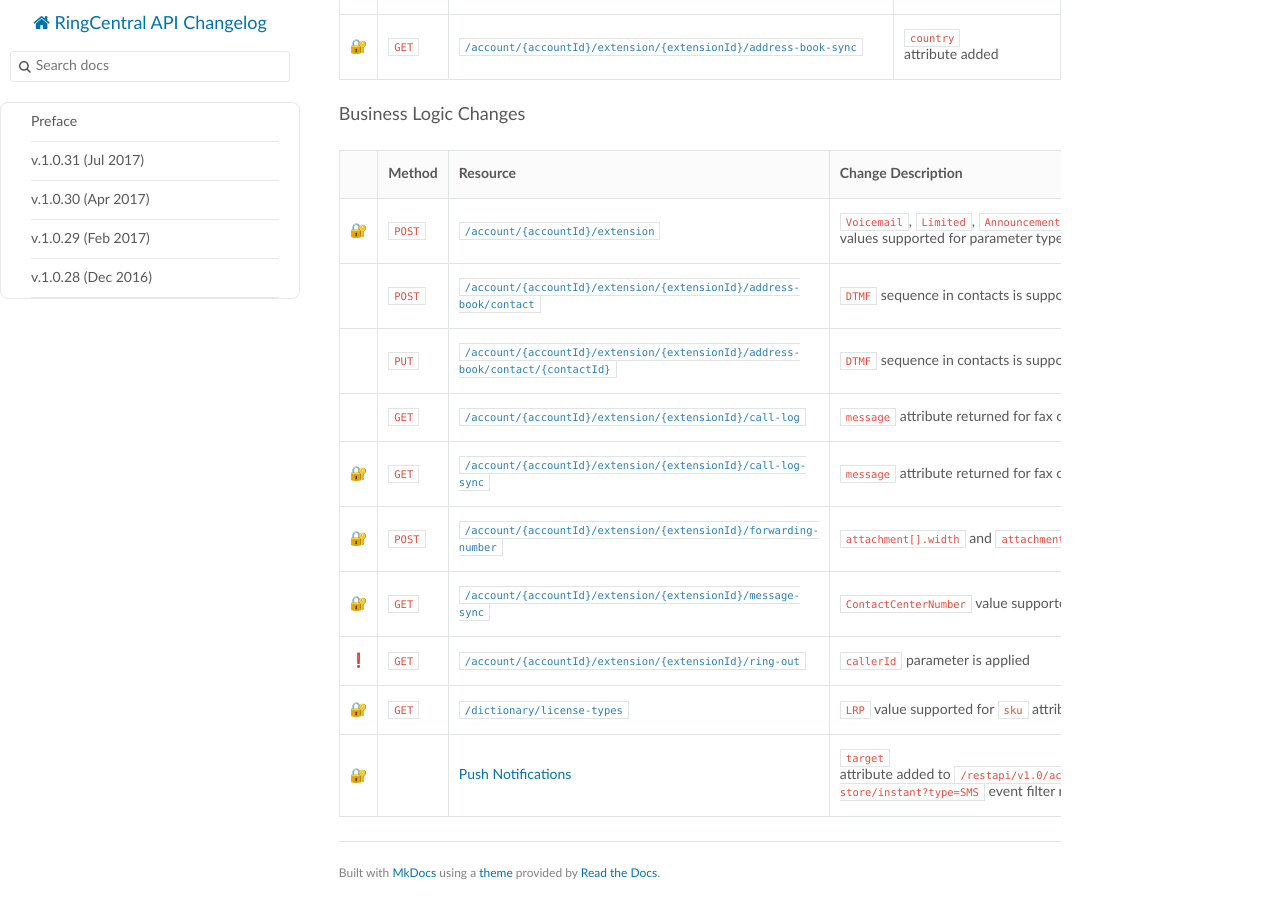
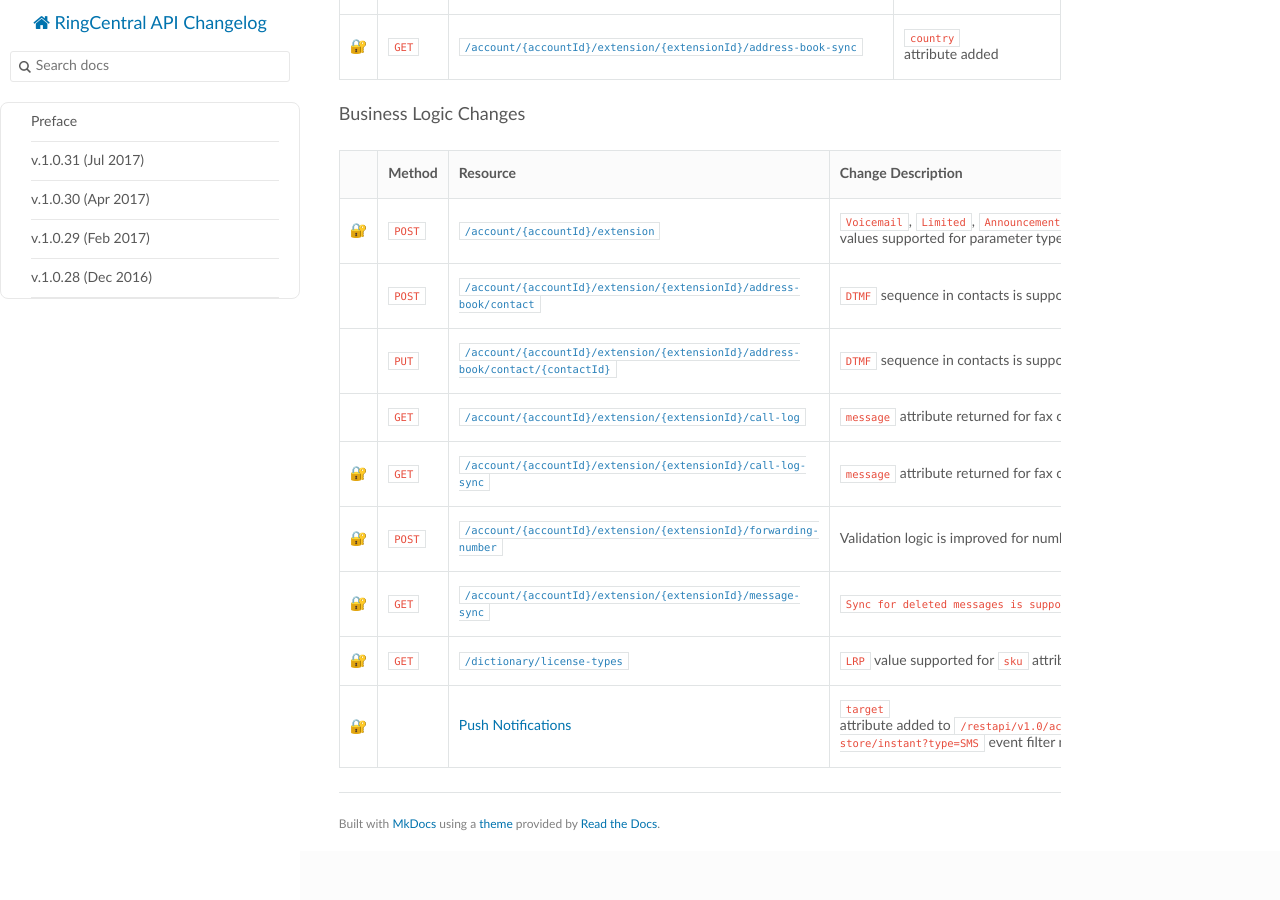
Before and after one commit to ringcentral/ringcentral-api-changelog, an MkDocs documentation site: the page built from docs/1_0_32.md, in a window 1280 px wide and 900 px high, scrolled down 2631 px. Built offline with MkDocs 1.6.1, drawn with Linux system fonts in a browser that asks for light colours; nearby versions of some CDN libraries; old or Windows-style settings are respelled for this version of MkDocs; after the commit the page ends 3482 px from its top, so only the background shows below that.

Commit message:
Update 1_0_32.md

```diff
--- a/docs/1_0_32.md
+++ b/docs/1_0_32.md
@@ -64,8 +64,7 @@ Basepath for all URLs: `https://platform.ringcentral.com/restapi/v1.0`.
 |         |`PUT` |[`/account/{accountId}/extension/{extensionId}/address-book/contact/{contactId}`](https://developers.ringcentral.com/api-docs/latest/index.html#!#RefModifyContact)|`DTMF` sequence in contacts is supported|
 |         |`GET` |[`/account/{accountId}/extension/{extensionId}/call-log`](https://developers.ringcentral.com/api-docs/latest/index.html#!#RefGetUserCallLog)|`message` attribute returned for fax calls|
 |&#x1F510; |`GET`|[`/account/{accountId}/extension/{extensionId}/call-log-sync`](https://developers.ringcentral.com/api-docs/latest/index.html#!#RefMakeUserCallLogSync)|`message` attribute returned for fax calls|
-|&#x1F510; |`POST` |[`/account/{accountId}/extension/{extensionId}/forwarding-number`](https://developers.ringcentral.com/api-docs/latest/index.html#!#RefGetExtensionForwardingNumberList)|`attachment[].width` and `attachment[].height` attributes added for MMS|
-|&#x1F510; |`GET` |[`/account/{accountId}/extension/{extensionId}/message-sync`](https://developers.ringcentral.com/api-docs/latest/index.html#!#RefGetAccountPhoneNumbers)|`ContactCenterNumber` value supported for attribute `usageType`|
-|&#x2757; |`GET` |[`/account/{accountId}/extension/{extensionId}/ring-out`](https://developers.ringcentral.com/api-docs/latest/index.html#!#RefGetExtensionPhoneNumbers)|`callerId` parameter is applied|
+|&#x1F510; |`POST` |[`/account/{accountId}/extension/{extensionId}/forwarding-number`](https://developers.ringcentral.com/api-docs/latest/index.html#!#RefGetExtensionForwardingNumberList)|Validation logic is improved for numbers set as forwarding|
+|&#x1F510; |`GET` |[`/account/{accountId}/extension/{extensionId}/message-sync`](https://developers.ringcentral.com/api-docs/latest/index.html#!#RefGetMessageSync)|`Sync for deleted messages is supported even if client was 5+ days offline`|
 |&#x1F510;|`GET` |[`/dictionary/license-types`](https://developers.ringcentral.com/api-docs/latest/index.html#!#RefGetLicenseTypes)|`LRP` value supported for `sku` attribute |
 |&#x1F510;|      |[Push Notifications](https://developers.ringcentral.com/api-docs/latest/index.html#!#RefGetInstantMessageEvent)| `target` attribute added to `/restapi/v1.0/account/{accountId}/extension/{extensionId}/message-store/instant?type=SMS` event filter notification payload|
```
